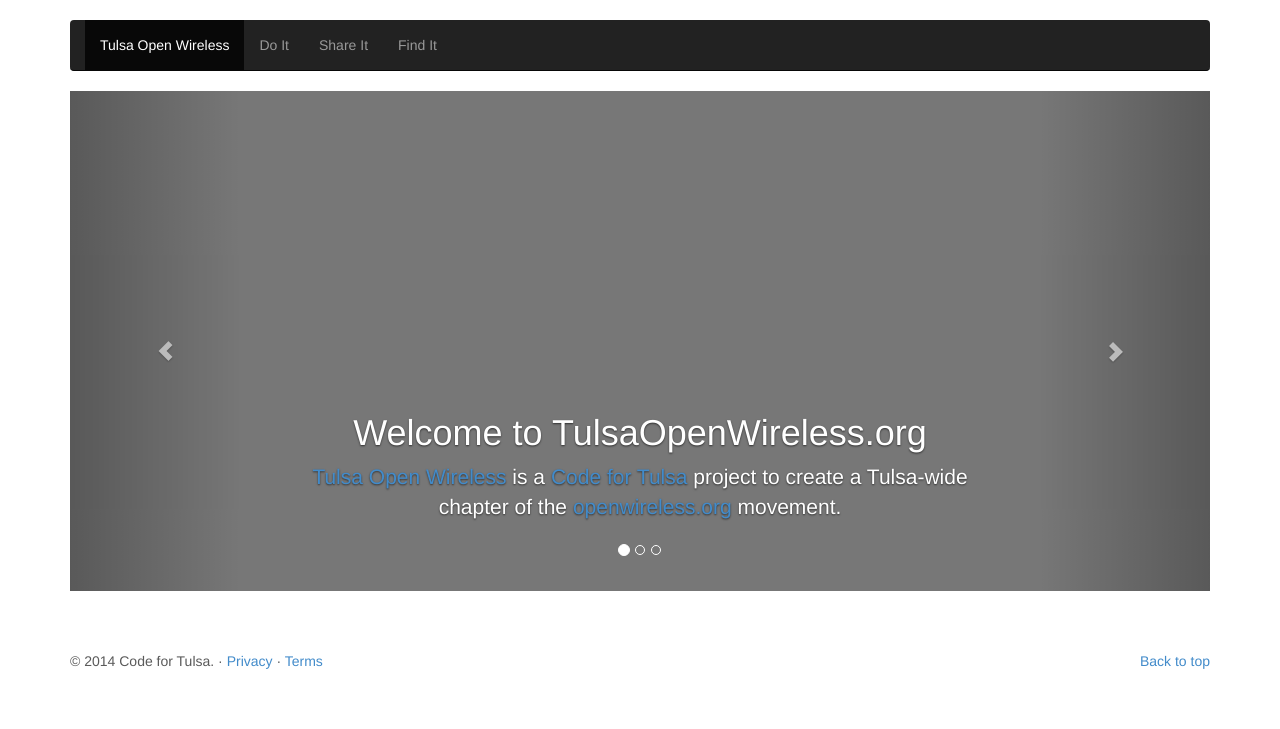
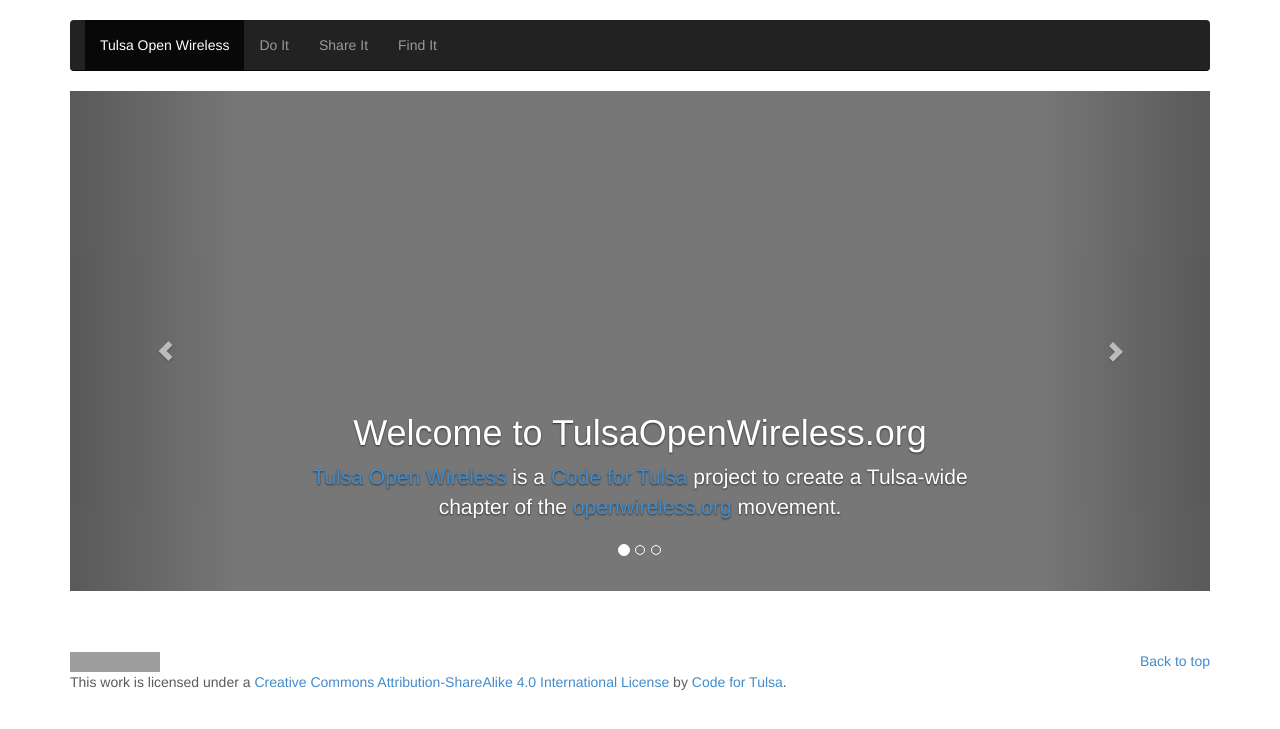
Before and after one commit to codefortulsa/tulsaopenwireless.org, a Jekyll site: the page built from index.html, in a window 1280 px wide. Shown: the top 729 px of the page. Built offline with Jekyll 4.4.1, drawn with Linux system fonts in a browser that asks for light colours; grey boxes are pictures that could not be loaded.

Commit message:
creative commons license

```diff
--- a/_layouts/default.html
+++ b/_layouts/default.html
@@ -61,7 +61,7 @@
             <!-- FOOTER -->
               <footer>
                 <p class="pull-right"><a href="#">Back to top</a></p>
-                <p>&copy; 2014  Code for Tulsa. &middot; <a href="#">Privacy</a> &middot; <a href="#">Terms</a></p>
+                <p><a rel="license" href="http://creativecommons.org/licenses/by-sa/4.0/deed.en_US"><img alt="Creative Commons License" style="border-width:0" src="http://i.creativecommons.org/l/by-sa/4.0/80x15.png" /></a><br />This work is licensed under a <a rel="license" href="http://creativecommons.org/licenses/by-sa/4.0/deed.en_US">Creative Commons Attribution-ShareAlike 4.0 International License</a> by <a href="http://codefortulsa.org">Code for Tulsa</a>.</p>
               </footer>
 
           </div>
```
